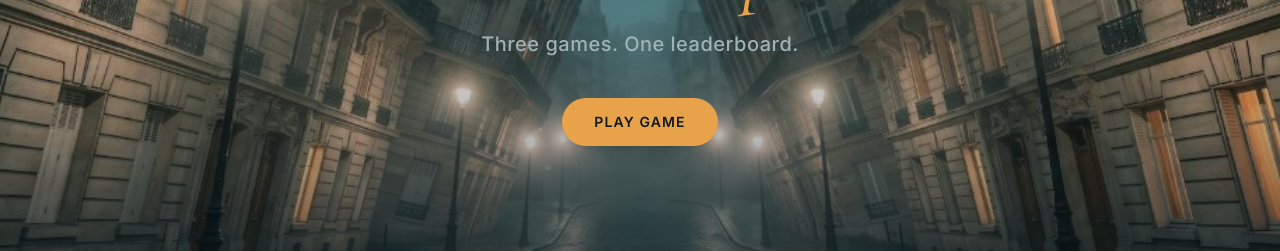
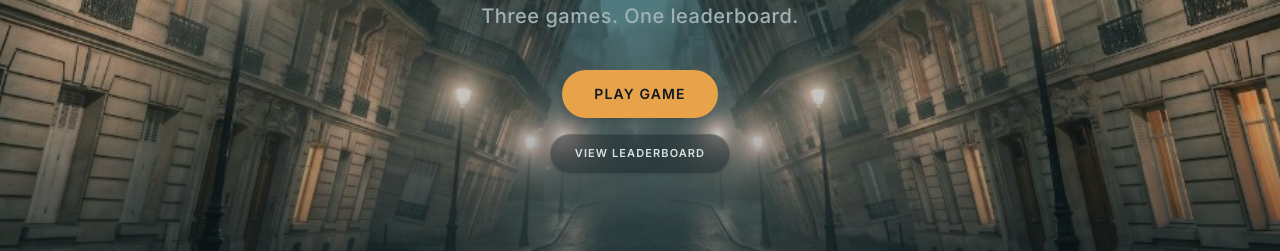
Before and after one commit to Shubham15986/MindSweepers, a React (Vite) app: page / in a window 1280 px wide. Shown: the part 402-653 px from the top of the page. Built offline with nearby package versions, Linux system fonts and the light colour scheme; no server answers.

Commit message:
feat(hero): add leaderboard button below play game button on landing page

```diff
--- a/src/shell/Hero.tsx
+++ b/src/shell/Hero.tsx
@@ -17,12 +17,15 @@ export default function Hero({ user, onRequireAuth }: { user: any; onRequireAuth
         <p className="mt-6 text-mist text-lg md:text-xl font-medium tracking-wide">
           {BRAND.tagline}
         </p>
-        <div className="mt-10">
+        <div className="mt-10 flex flex-col items-center gap-4">
           {user ? (
             <a href="#games" className={btnPrimary + " text-base px-8 py-4 rounded-full shadow-lg hover:shadow-xl hover:-translate-y-1 transition-all"}>Play Game</a>
           ) : (
             <button onClick={onRequireAuth} className={btnPrimary + " text-base px-8 py-4 rounded-full shadow-lg hover:shadow-xl hover:-translate-y-1 transition-all"}>Play Game</button>
           )}
+          <a href="#leaderboard" className="h-10 px-6 rounded-full bg-night/40 border border-fog/10 text-fog text-[11px] font-semibold uppercase tracking-[0.1em] flex items-center justify-center hover:bg-night/60 hover:text-amber transition-colors backdrop-blur-sm shadow-sm">
+            View Leaderboard
+          </a>
         </div>
       </div>
     </section>
```
